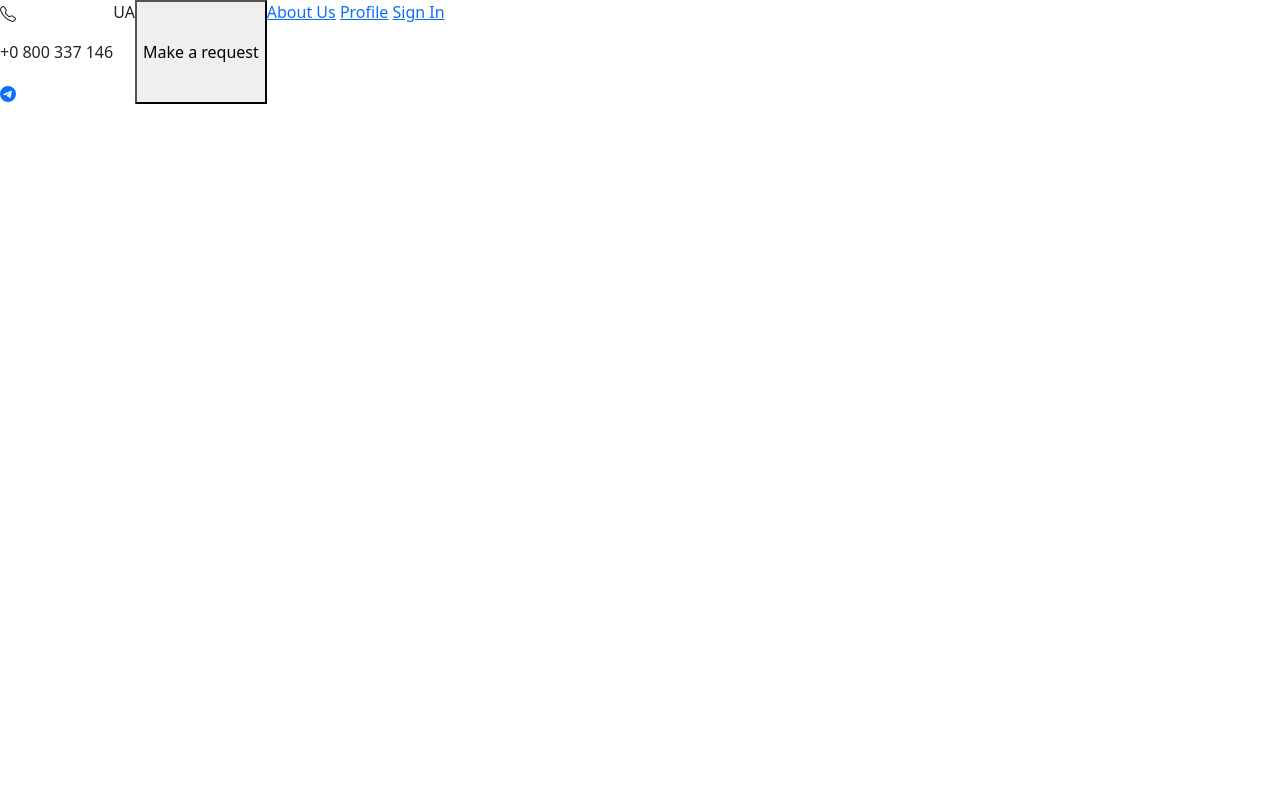
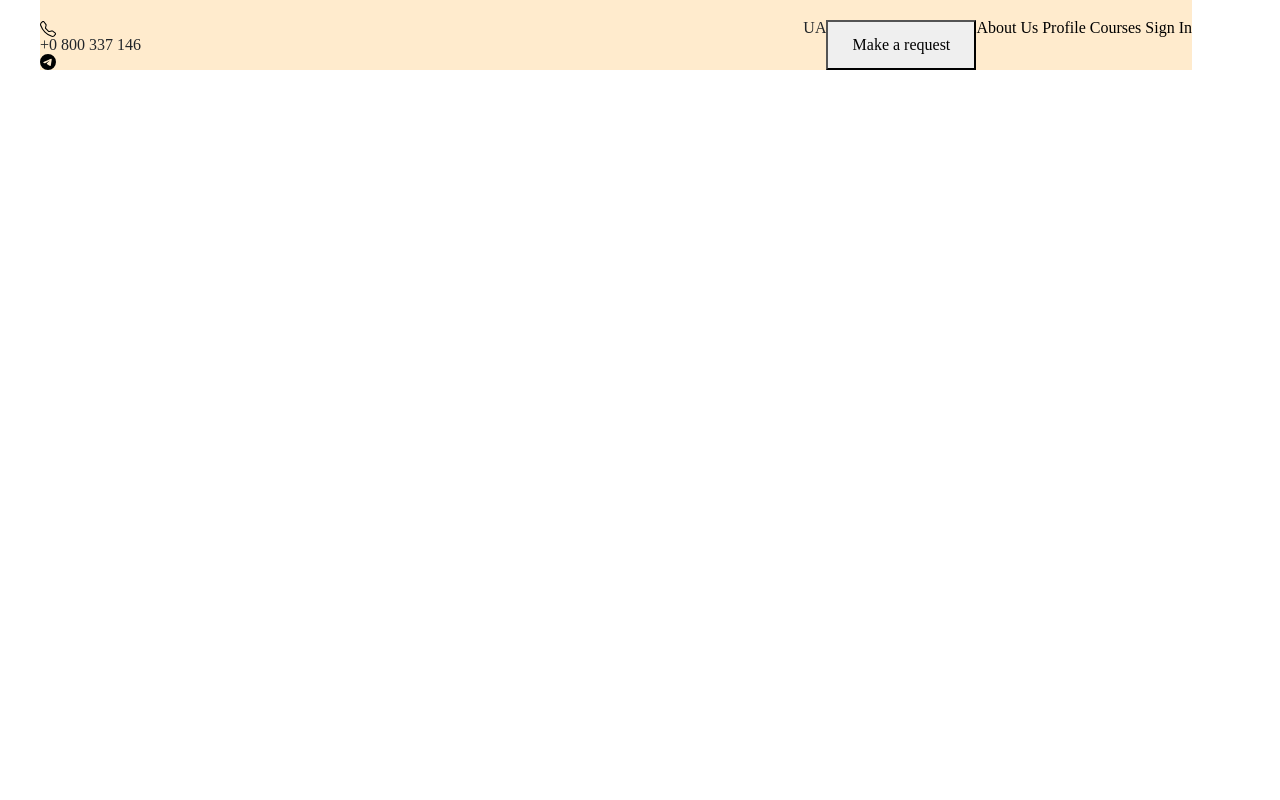
Before and after one commit to Nikolaev3Artem/SoftLine, a Django app: page / in a window 1280 px wide. Run offline with Django 4.2, Linux system fonts and the light colour scheme.

Commit message:
added sticky menu

```diff
--- a/main/static/main/style/main.css
+++ b/main/static/main/style/main.css
@@ -1,10 +1,32 @@
+body{
+    width:100%;
+    height: 100%;
+}
+
 /* Header Start */
 
 
 /* Header Menu Start */
+.header{
+    width: 100%;
+    height: 100vh;
+}
+
+
 .header__sticky_menu{
+    background-color: blanchedalmond;
     display: flex;
     flex-direction: row;
+    padding: 10px,10px,10px,10px;
+    z-index: 1000;
+    position: fixed;
+    width: 90%;
+    height: 70px;
+    margin:0 40px;
+    justify-content: space-between;
+    align-items: center;
+    padding: 20px 0px 0px;
+
 }
 
 
@@ -13,10 +35,12 @@
 .sticky_menu__left_side{
     display: flex;
     flex-direction: row;
+    justify-content: space-between;
 }
 .left_side__logo{
 
 }
+
 
 .left_side__contacts{
 
@@ -46,7 +70,8 @@
 }
 
 .sticky_menu__make_request{
-
+    width: 150px;
+    height: 50px;
 }
 
 .sticky_menu__dropdown{
@@ -79,6 +104,17 @@
 
 /* Header Menu End */
 
+
+/* Header Slider Start */
+
+.header__slider{
+    width: 100%;
+    height: 100vh;
+}
+
+/* Header Slider End */
+
+
 /* Header End */
 
 
--- a/main/static/main/style/reset.css
+++ b/main/static/main/style/reset.css
@@ -48,5 +48,6 @@
 }
 
 a{
+	color: black;
 	text-decoration: none;
 }
--- a/main/templates/main/index.html
+++ b/main/templates/main/index.html
@@ -7,11 +7,11 @@
         <div class="sticky_menu__left_side">
             <p class="left_side__logo"></p>
             <div class="left_side__contacts">
-                <p class="left_side__phone_icon">
+                <a href='#' class="left_side__phone_icon">
                     <svg xmlns="http://www.w3.org/2000/svg" width="16" height="16" fill="currentColor" class="bi bi-telephone" viewBox="0 0 16 16">
                     <path d="M3.654 1.328a.678.678 0 0 0-1.015-.063L1.605 2.3c-.483.484-.661 1.169-.45 1.77a17.568 17.568 0 0 0 4.168 6.608 17.569 17.569 0 0 0 6.608 4.168c.601.211 1.286.033 1.77-.45l1.034-1.034a.678.678 0 0 0-.063-1.015l-2.307-1.794a.678.678 0 0 0-.58-.122l-2.19.547a1.745 1.745 0 0 1-1.657-.459L5.482 8.062a1.745 1.745 0 0 1-.46-1.657l.548-2.19a.678.678 0 0 0-.122-.58L3.654 1.328zM1.884.511a1.745 1.745 0 0 1 2.612.163L6.29 2.98c.329.423.445.974.315 1.494l-.547 2.19a.678.678 0 0 0 .178.643l2.457 2.457a.678.678 0 0 0 .644.178l2.189-.547a1.745 1.745 0 0 1 1.494.315l2.306 1.794c.829.645.905 1.87.163 2.611l-1.034 1.034c-.74.74-1.846 1.065-2.877.702a18.634 18.634 0 0 1-7.01-4.42 18.634 18.634 0 0 1-4.42-7.009c-.362-1.03-.037-2.137.703-2.877L1.885.511z"/>
                   </svg>
-                </p>
+                </a>
                 <p class="left_side__phone_number">+0 800 337 146</p>
                 <p class="left_side__viber_icon"></p>
 
@@ -29,10 +29,15 @@
                 <p href="#" class="sticky_menu__nav">
                     <a href="about/" class="nav__about_us">About Us</a>
                     <a href="profile/" class="nav__profile">Profile</a>
-                    <a href="signin" class="nav__SignIn">Sign In</a>
+                    <a href="courses/" class="nav__signin">Courses</a>
+                    <a href="signin/" class="nav__signin">Sign In</a>
                 </p>
             </div>
         </div>
+    </div>
+
+    <div class="header__slider">
+
     </div>
 
 
--- a/main/templates/main/layout.html
+++ b/main/templates/main/layout.html
@@ -5,8 +5,8 @@
     <meta charset="UTF-8">
     <meta http-equiv="X-UA-Compatible" content="IE=edge">
     <meta name="viewport" content="width=device-width, initial-scale=1.0">
+    <link href="https://cdn.jsdelivr.net/npm/bootstrap@5.2.2/dist/css/bootstrap.min.css" rel="stylesheet" integrity="sha384-Zenh87qX5JnK2Jl0vWa8Ck2rdkQ2Bzep5IDxbcnCeuOxjzrPF/et3URy9Bv1WTRi" crossorigin="anonymous">
     <link rel="stylesheet" href="{% static 'main/style/reset.css' %}">
-    <link href="https://cdn.jsdelivr.net/npm/bootstrap@5.2.2/dist/css/bootstrap.min.css" rel="stylesheet" integrity="sha384-Zenh87qX5JnK2Jl0vWa8Ck2rdkQ2Bzep5IDxbcnCeuOxjzrPF/et3URy9Bv1WTRi" crossorigin="anonymous">
     <link rel="stylesheet" href="{% static 'main/style/main.css' %}">
     <title>
         {% block title %}
--- a/main/templates/main/profile.html
+++ b/main/templates/main/profile.html
@@ -1,5 +1,7 @@
 {% extends 'main/layout.html' %}
-{% block title %}Home Page{% endblock %}
+{% block title %}Profile Page{% endblock %}
 {% load static %}
 {% block body %}
+
+
 {% endblock %}
```
Also changed, not shown: main/templates/main/contactwithus.html (added), main/templates/main/courses.html (added).
